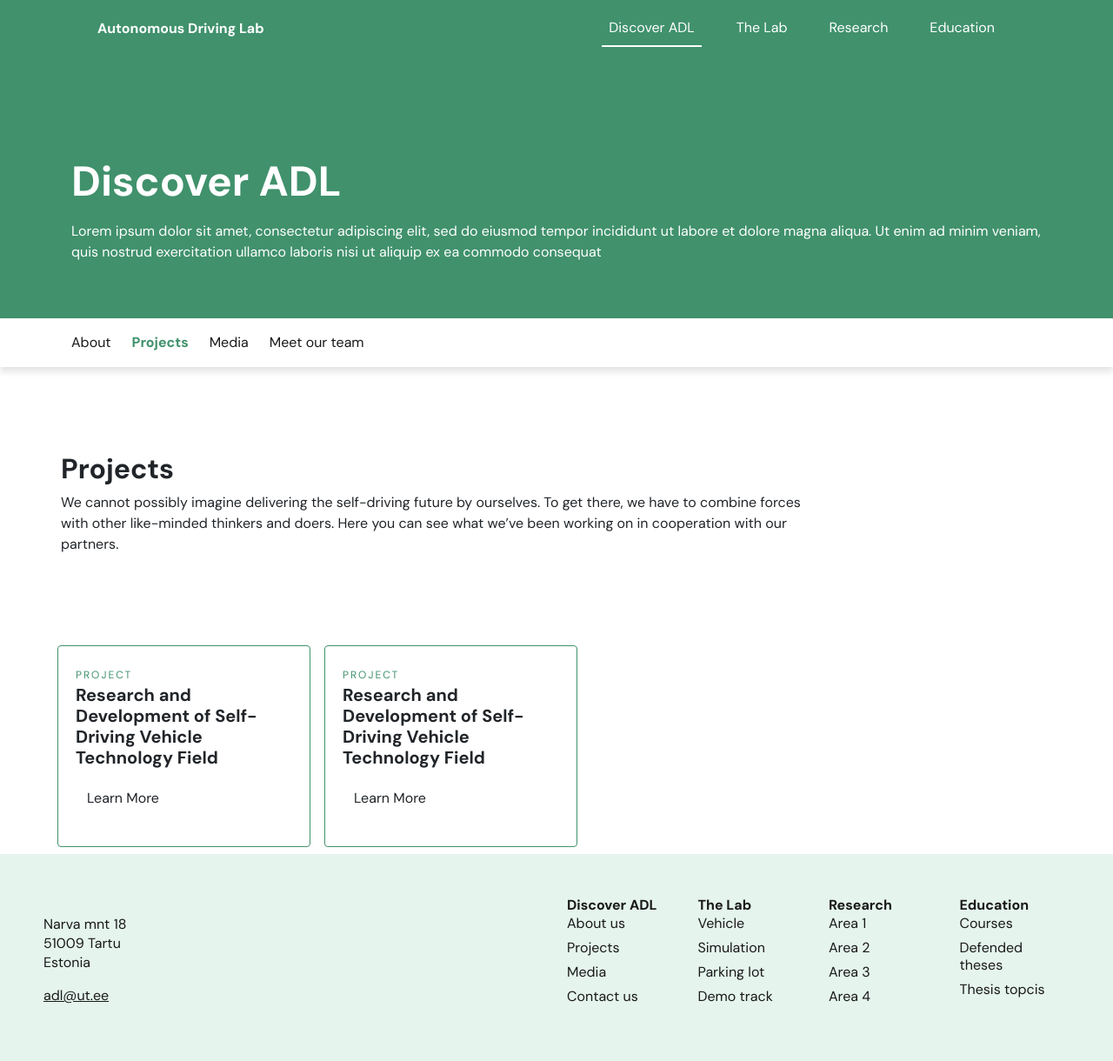
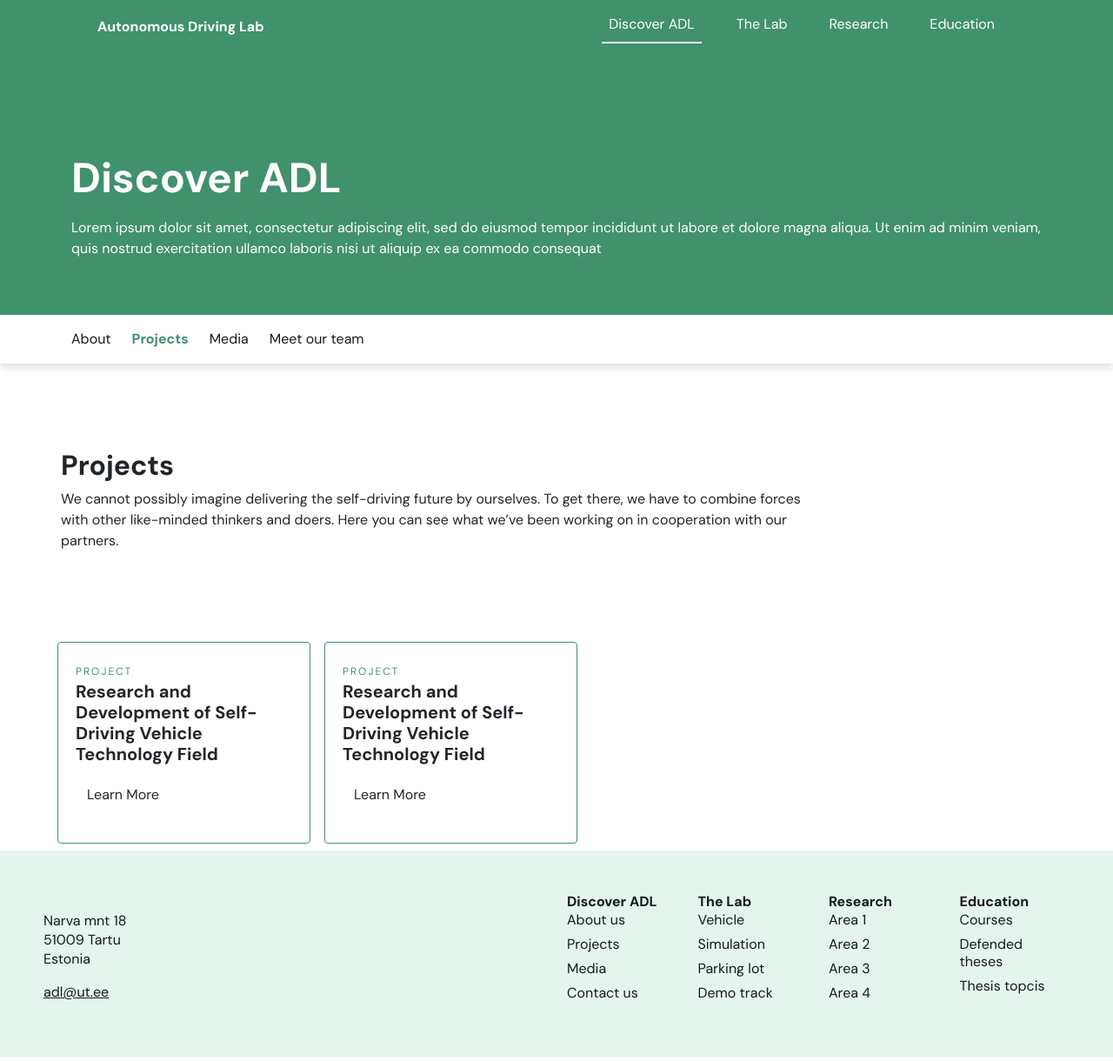
Before and after one commit to UT-ADL/UT-ADL.github.io, a Jekyll site: the page built from about/projects.html, in a window 1280 px wide. Shown: the whole page at 87% size. Built offline with Jekyll 4.4.1, drawn with Linux system fonts in a browser that asks for light colours; nearby versions of some CDN libraries.

Commit message:
Main navigation bar one small class change

```diff
--- a/_includes/navigation/main-navigation-bar.html
+++ b/_includes/navigation/main-navigation-bar.html
@@ -17,12 +17,12 @@
                     {% for navigation-bar-element in navigation-bar.subfolderitems %}
                     <!-- Sets the navigation element as active if it is the current page -->
                     {% if page.url contains navigation-bar-element.url %}
-                    <li class="nav-item navigation-active my-1 mx-3 p-2">
+                    <li class="nav-item navigation-active mb-1 mx-3 p-2">
                         <a class="navigation p-0 m-0"
                             href="{{ navigation-bar-element.url }}">{{ navigation-bar-element.page }}</a>
                     </li>
                     {% else %}
-                    <li class="nav-item my-1 mx-3 p-2">
+                    <li class="nav-item mb-1 mx-3 p-2">
                         <a class="navigation p-0 m-0"
                             href="{{ navigation-bar-element.url }}">{{ navigation-bar-element.page }}</a>
                     </li>
```
